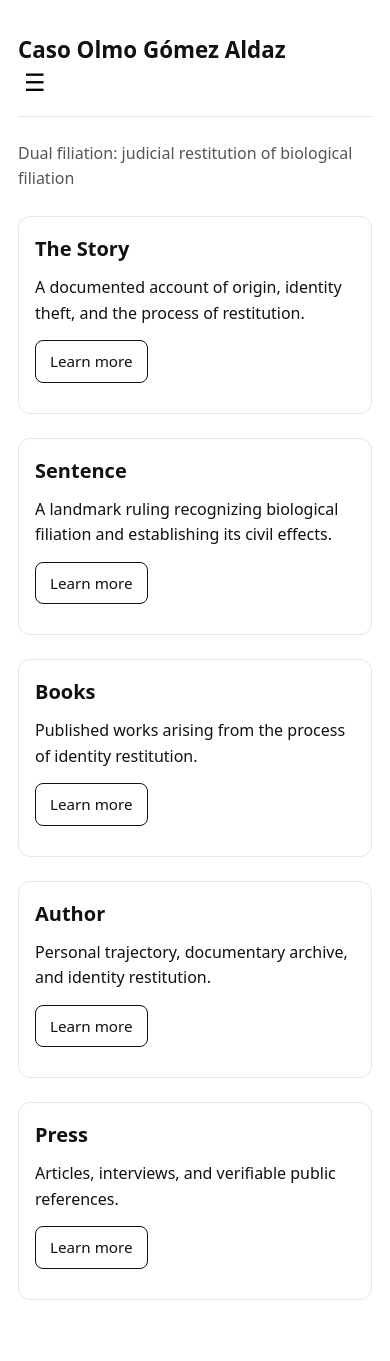
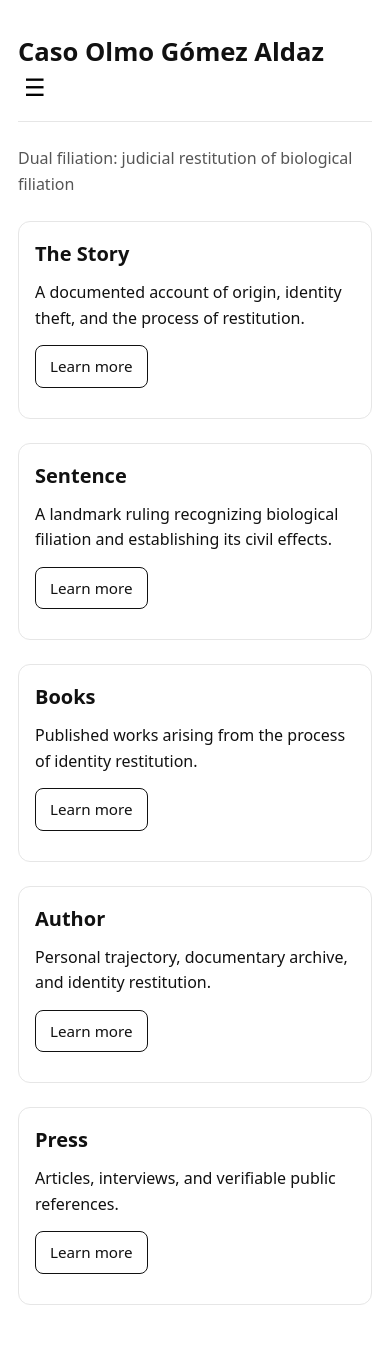
Before and after one commit to olmogaldaz/olmogaldaz.github.io, a Jekyll site: the page built from en/index.html, in a window 390 px wide. Built offline with Jekyll 4.4.1, drawn with Linux system fonts in a browser that asks for light colours.

Commit message:
Update style.css

```diff
--- a/css/style.css
+++ b/css/style.css
@@ -209,7 +209,7 @@ nav a.active{
 @media (max-width:600px){
 
   .site-title {
-    font-size: 1.4rem;   /* el tamaño que ya te guste */
+    font-size: 1.6rem;   /* el tamaño que ya te guste */
 
   }
   header h1{
```
